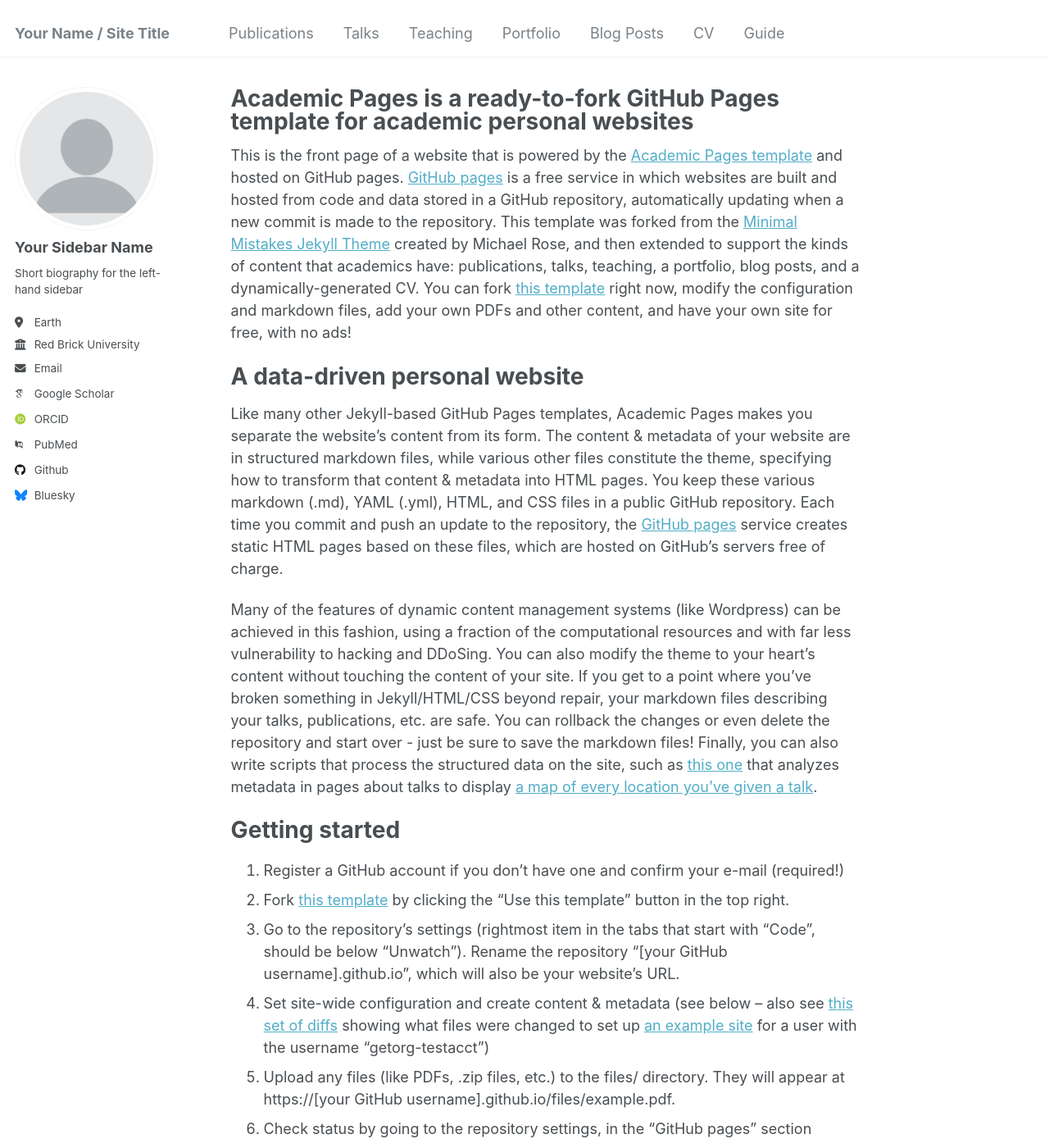
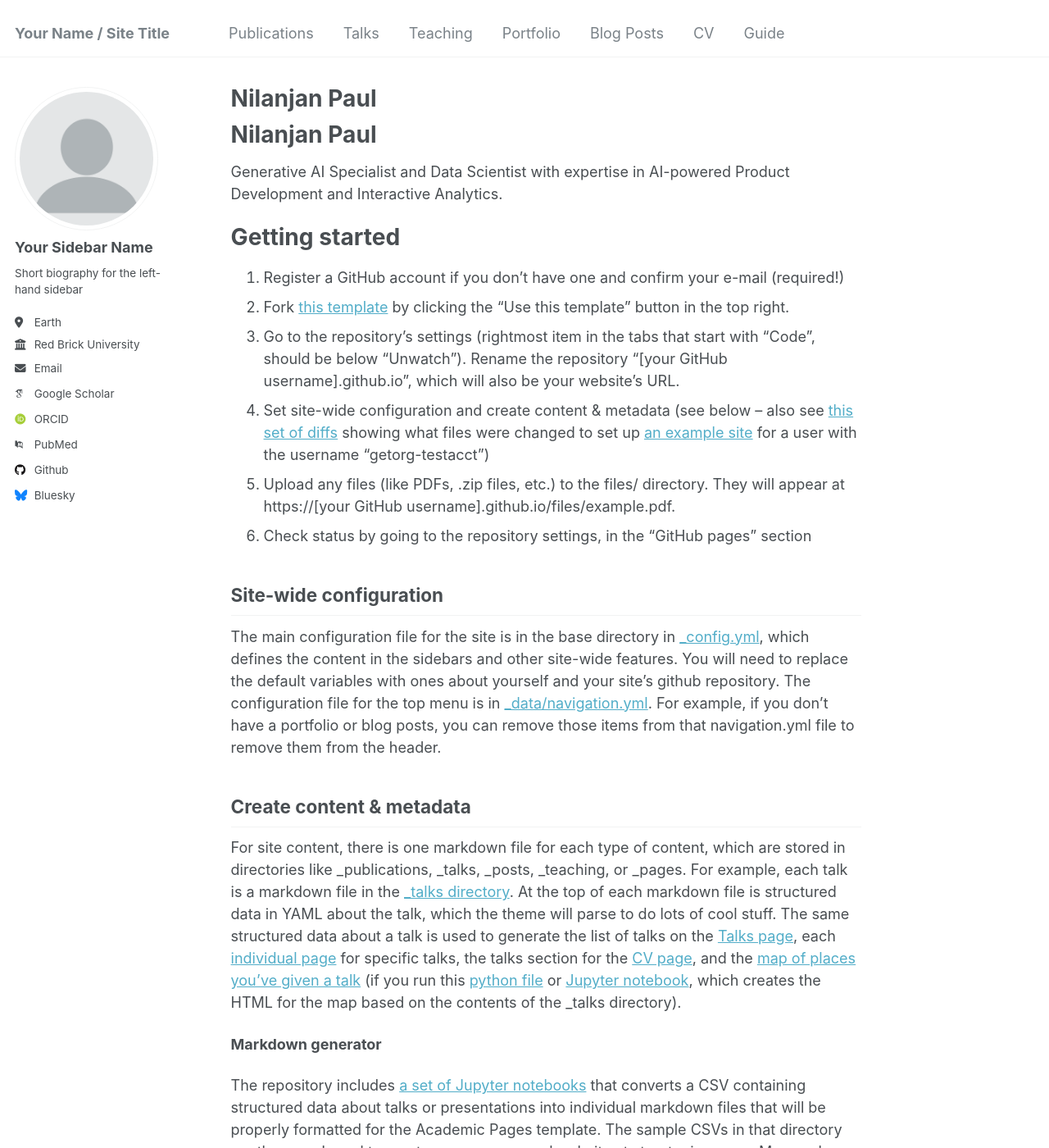
Before and after one commit to Omega-Centauri-21/nilanjan-paul, a Jekyll site: the page built from _pages/about.md, in a window 1280 px wide and 1400 px high. Shown: the whole window at 82% size. Built offline with Jekyll 4.4.1, drawn with Linux system fonts in a browser that asks for light colours; some web fonts are replaced.

Commit message:
changed about

```diff
--- a/_pages/about.md
+++ b/_pages/about.md
@@ -1,19 +1,15 @@
 ---
 permalink: /
-title: "Academic Pages is a ready-to-fork GitHub Pages template for academic personal websites"
+title: "Nilanjan Paul"
 author_profile: true
 redirect_from:
   - /about/
   - /about.html
 ---
 
-This is the front page of a website that is powered by the [Academic Pages template](https://github.com/academicpages/academicpages.github.io) and hosted on GitHub pages. [GitHub pages](https://pages.github.com) is a free service in which websites are built and hosted from code and data stored in a GitHub repository, automatically updating when a new commit is made to the repository. This template was forked from the [Minimal Mistakes Jekyll Theme](https://mmistakes.github.io/minimal-mistakes/) created by Michael Rose, and then extended to support the kinds of content that academics have: publications, talks, teaching, a portfolio, blog posts, and a dynamically-generated CV. You can fork [this template](https://github.com/academicpages/academicpages.github.io) right now, modify the configuration and markdown files, add your own PDFs and other content, and have your own site for free, with no ads!
-
-A data-driven personal website
+Nilanjan Paul
 ======
-Like many other Jekyll-based GitHub Pages templates, Academic Pages makes you separate the website's content from its form. The content & metadata of your website are in structured markdown files, while various other files constitute the theme, specifying how to transform that content & metadata into HTML pages. You keep these various markdown (.md), YAML (.yml), HTML, and CSS files in a public GitHub repository. Each time you commit and push an update to the repository, the [GitHub pages](https://pages.github.com/) service creates static HTML pages based on these files, which are hosted on GitHub's servers free of charge.
-
-Many of the features of dynamic content management systems (like Wordpress) can be achieved in this fashion, using a fraction of the computational resources and with far less vulnerability to hacking and DDoSing. You can also modify the theme to your heart's content without touching the content of your site. If you get to a point where you've broken something in Jekyll/HTML/CSS beyond repair, your markdown files describing your talks, publications, etc. are safe. You can rollback the changes or even delete the repository and start over - just be sure to save the markdown files! Finally, you can also write scripts that process the structured data on the site, such as [this one](https://github.com/academicpages/academicpages.github.io/blob/master/talkmap.ipynb) that analyzes metadata in pages about talks to display [a map of every location you've given a talk](https://academicpages.github.io/talkmap.html).
+Generative AI Specialist and Data Scientist with expertise in AI-powered Product Development and Interactive Analytics.
 
 Getting started
 ======
```
